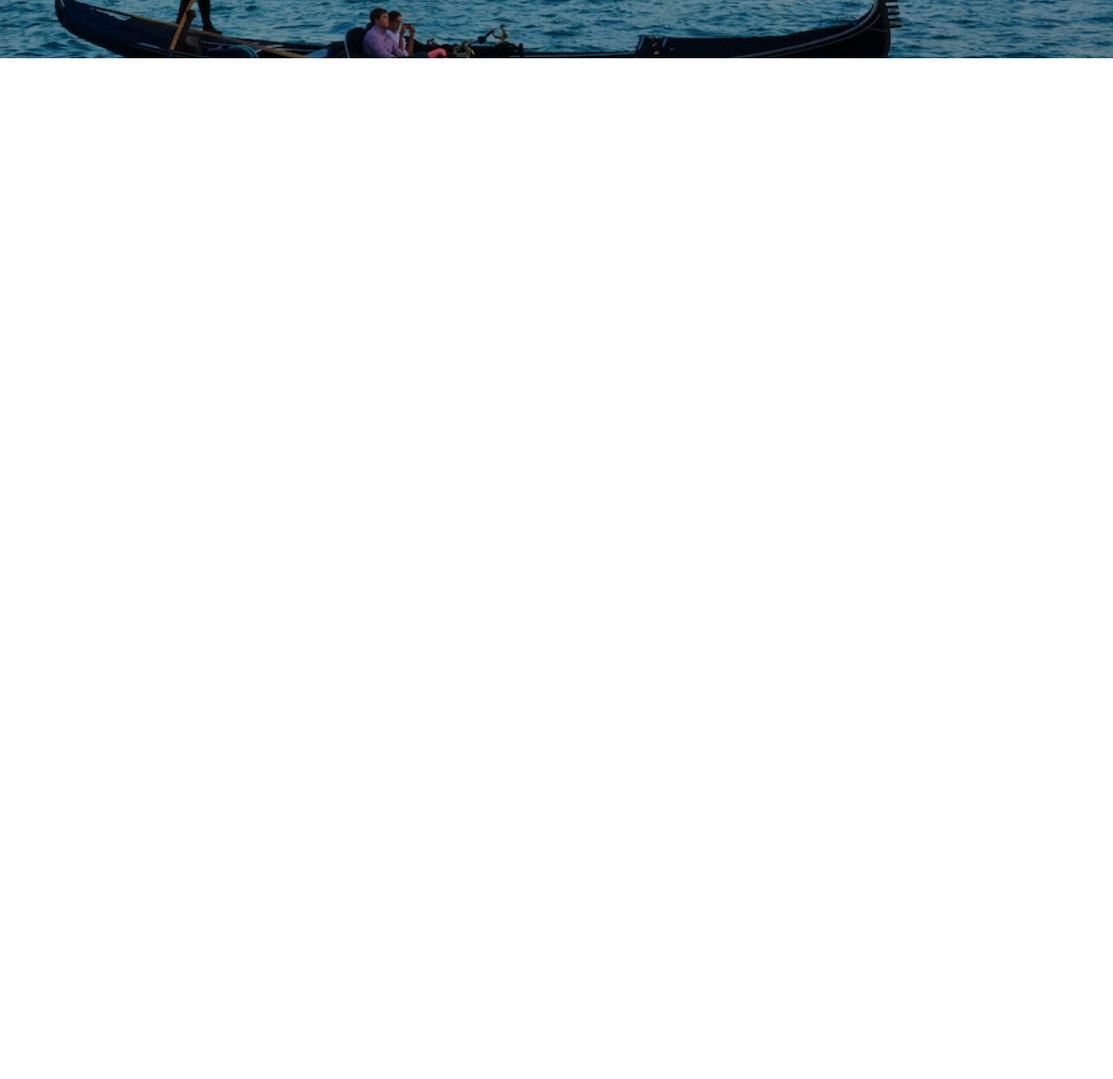
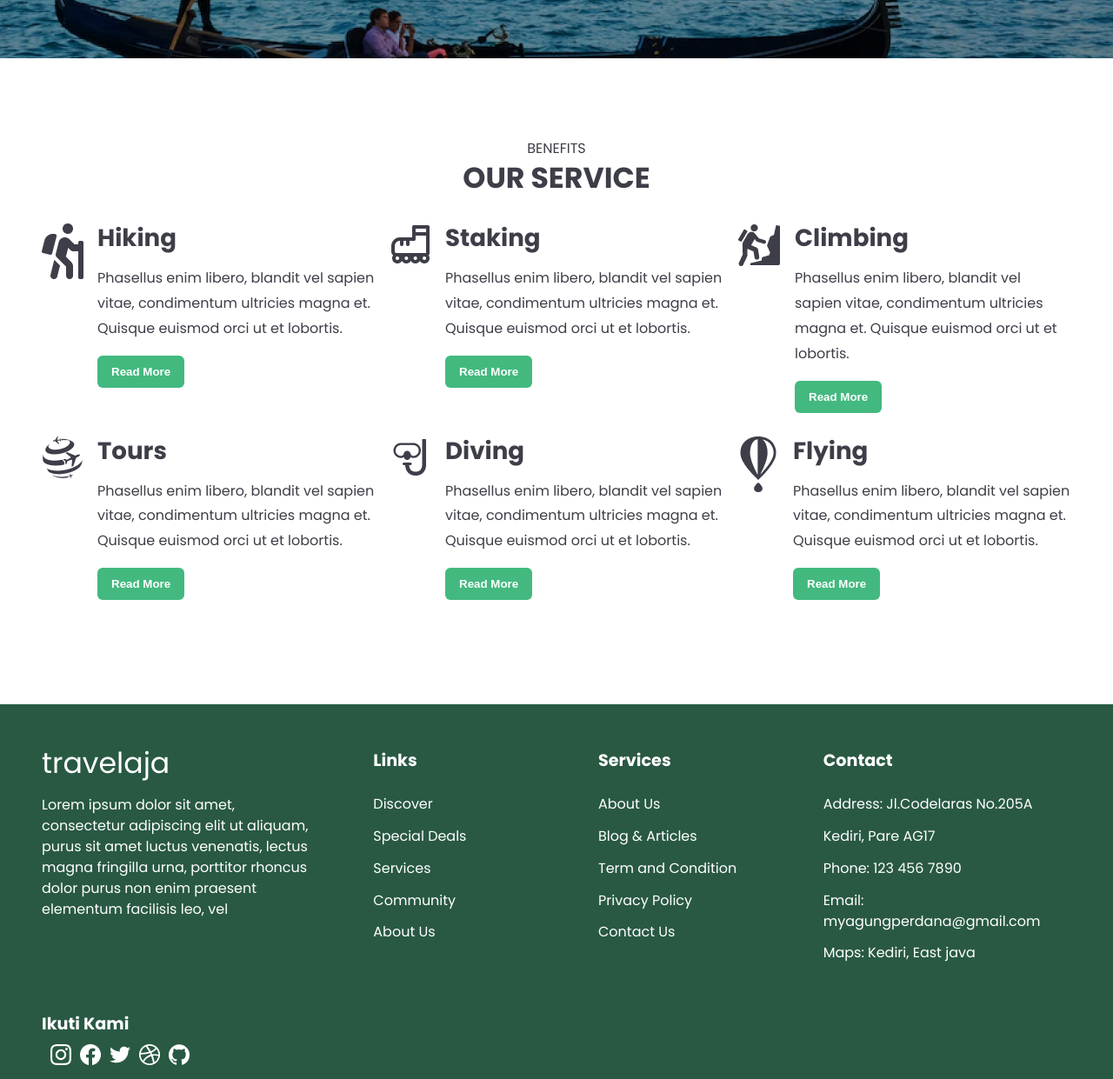
Before and after one commit to LeonardoRTCampos/Site-de-viagens, a plain HTML site: page Services/index.html in a window 1280 px wide. Shown: the part 1661-2902 px from the top of the page at 87% size. Before the commit the page ends 1738 px from the top, so only its background shows below. Drawn offline with Linux system fonts and the light colour scheme.

Commit message:
New page (Services)

```diff
--- a/Services/index.html
+++ b/Services/index.html
@@ -22,7 +22,7 @@
           <ul>
             <li><a href="../index.html">Home</a></li>
             <li>
-              <a href="#">Discover</a>
+              <a href="../Discover/index.html">Discover</a>
             </li>
             <li>
               <a href="#" class="page-atual"><b>Services</b></a>
@@ -165,5 +165,121 @@
         </div>
       </div>
     </section>
+    <section class="container-ourservices">
+      <p>BENEFITS</p>
+      <h3>OUR SERVICE</h3>
+      <div class="container-ourservices-division">
+        <div class="container-ourservices-division-grid">
+          <img src="./Imagens/Third Icons/icon1.png" alt="Icone de serviços" />
+          <div>
+            <h4>Hiking</h4>
+            <p>
+              Phasellus enim libero, blandit vel sapien vitae, condimentum
+              ultricies magna et. Quisque euismod orci ut et lobortis.
+            </p>
+            <button>Read More</button>
+          </div>
+        </div>
+        <div class="container-ourservices-division-grid">
+          <img src="./Imagens/Third Icons/icon2.png" alt="Icone de serviços" />
+          <div>
+            <h4>Staking</h4>
+            <p>
+              Phasellus enim libero, blandit vel sapien vitae, condimentum
+              ultricies magna et. Quisque euismod orci ut et lobortis.
+            </p>
+            <button>Read More</button>
+          </div>
+        </div>
+        <div class="container-ourservices-division-grid">
+          <img src="./Imagens/Third Icons/icon3.png" alt="Icone de serviços" />
+          <div>
+            <h4>Climbing</h4>
+            <p>
+              Phasellus enim libero, blandit vel sapien vitae, condimentum
+              ultricies magna et. Quisque euismod orci ut et lobortis.
+            </p>
+            <button>Read More</button>
+          </div>
+        </div>
+        <div class="container-ourservices-division-grid">
+          <img src="./Imagens/Third Icons/icon4.png" alt="Icone de serviços" />
+          <div>
+            <h4>Tours</h4>
+            <p>
+              Phasellus enim libero, blandit vel sapien vitae, condimentum
+              ultricies magna et. Quisque euismod orci ut et lobortis.
+            </p>
+            <button>Read More</button>
+          </div>
+        </div>
+        <div class="container-ourservices-division-grid">
+          <img src="./Imagens/Third Icons/icon5.png" alt="Icone de serviços" />
+          <div>
+            <h4>Diving</h4>
+            <p>
+              Phasellus enim libero, blandit vel sapien vitae, condimentum
+              ultricies magna et. Quisque euismod orci ut et lobortis.
+            </p>
+            <button>Read More</button>
+          </div>
+        </div>
+        <div class="container-ourservices-division-grid">
+          <img src="./Imagens/Third Icons/icon6.png" alt="Icone de serviços" />
+          <div>
+            <h4>Flying</h4>
+            <p>
+              Phasellus enim libero, blandit vel sapien vitae, condimentum
+              ultricies magna et. Quisque euismod orci ut et lobortis.
+            </p>
+            <button>Read More</button>
+          </div>
+        </div>
+      </div>
+    </section>
+    <footer>
+      <div class="footer-first">
+        <div class="footer-desc-descricao">
+          <h2>travelaja</h2>
+          <p>
+            Lorem ipsum dolor sit amet, consectetur adipiscing elit ut aliquam,
+            purus sit amet luctus venenatis, lectus magna fringilla urna,
+            porttitor rhoncus dolor purus non enim praesent elementum facilisis
+            leo, vel
+          </p>
+        </div>
+        <div class="footer-desc">
+          <h3>Links</h3>
+          <a href="">Discover</a>
+          <a href="">Special Deals</a>
+          <a href="">Services</a>
+          <a href="">Community</a>
+          <a href="">About Us</a>
+        </div>
+        <div class="footer-desc">
+          <h3>Services</h3>
+          <a href="">About Us</a>
+          <a href="">Blog & Articles</a>
+          <a href="">Term and Condition</a>
+          <a href="">Privacy Policy</a>
+          <a href="">Contact Us</a>
+        </div>
+        <div class="footer-desc">
+          <h3>Contact</h3>
+          <p>Address: Jl.Codelaras No.205A</p>
+          <p>Kediri, Pare AG17</p>
+          <p>Phone: 123 456 7890</p>
+          <p>Email: myagungperdana@gmail.com</p>
+          <p>Maps: Kediri, East java</p>
+        </div>
+      </div>
+      <div class="footer-second">
+        <h3>Ikuti Kami</h3>
+        <img
+          src="../imagens/imagensFooter/midias.png"
+          alt="imagem midias sociais"
+        />
+      </div>
+    </footer>
   </body>
 </html>
--- a/Services/style.css
+++ b/Services/style.css
@@ -1,3 +1,5 @@
 @import "./styles/containerApresentacaoServices.css";
 @import "./styles/conteinerExempleLocation.css";
 @import "./styles/containerFacilities.css";
+@import "./styles/containerOurServices.css";
+@import "../styles/footer.css";
--- /dev/null
+++ b/Services/styles/containerOurServices.css
@@ -0,0 +1,58 @@
+.container-ourservices {
+  font-family: "Poppins";
+  font-style: normal;
+  font-weight: 400;
+  color: #3d3e48;
+  padding: 5rem 3rem;
+}
+
+.container-ourservices p {
+  font-size: 16px;
+  line-height: 180%;
+  text-align: center;
+}
+
+.container-ourservices h3 {
+  font-weight: 700;
+  font-size: 33.18px;
+  line-height: 120%;
+  text-align: center;
+  margin-bottom: 2rem;
+}
+
+.container-ourservices-division {
+  display: grid;
+  grid-template-rows: 1fr 1fr;
+  grid-template-columns: 1fr 1fr 1fr;
+  gap: 4rem 1rem;
+  margin-bottom: 3rem;
+}
+
+.container-ourservices-division-grid {
+  display: grid;
+  grid-template-columns: 1fr auto;
+  gap: 1rem;
+}
+
+.container-ourservices-division h4 {
+  font-weight: 700;
+  font-size: 27.65px;
+  line-height: 120%;
+}
+
+.container-ourservices-division p {
+  font-size: 16px;
+  line-height: 180%;
+  text-align: start;
+  margin: 1rem 0;
+}
+
+.container-ourservices-division button {
+  position: absolute;
+  background: #43b97f;
+  border-radius: 6px;
+  border: none;
+  padding: 0.7rem 1rem;
+  font-weight: 700;
+  color: white;
+}
```
Also changed, not shown: Services/Imagens/Third Icons/icon1.png (renamed from Services/Imagens/Third Icons/fa-solid_hiking.png), Services/Imagens/Third Icons/icon2.png (renamed from Services/Imagens/Third Icons/icon-park-outline_rollerskates.png), Services/Imagens/Third Icons/icon3.png (renamed from Services/Imagens/Third Icons/map_climbing.png), Services/Imagens/Third Icons/icon4.png (renamed from Services/Imagens/Third Icons/simple-icons_yourtraveldottv.png), Services/Imagens/Third Icons/icon5.png (renamed from Services/Imagens/Third Icons/fluent-emoji-high-contrast_diving-mask.png), Services/Imagens/Third Icons/icon6.png (renamed from Services/Imagens/Third Icons/fa-brands_fly.png).
